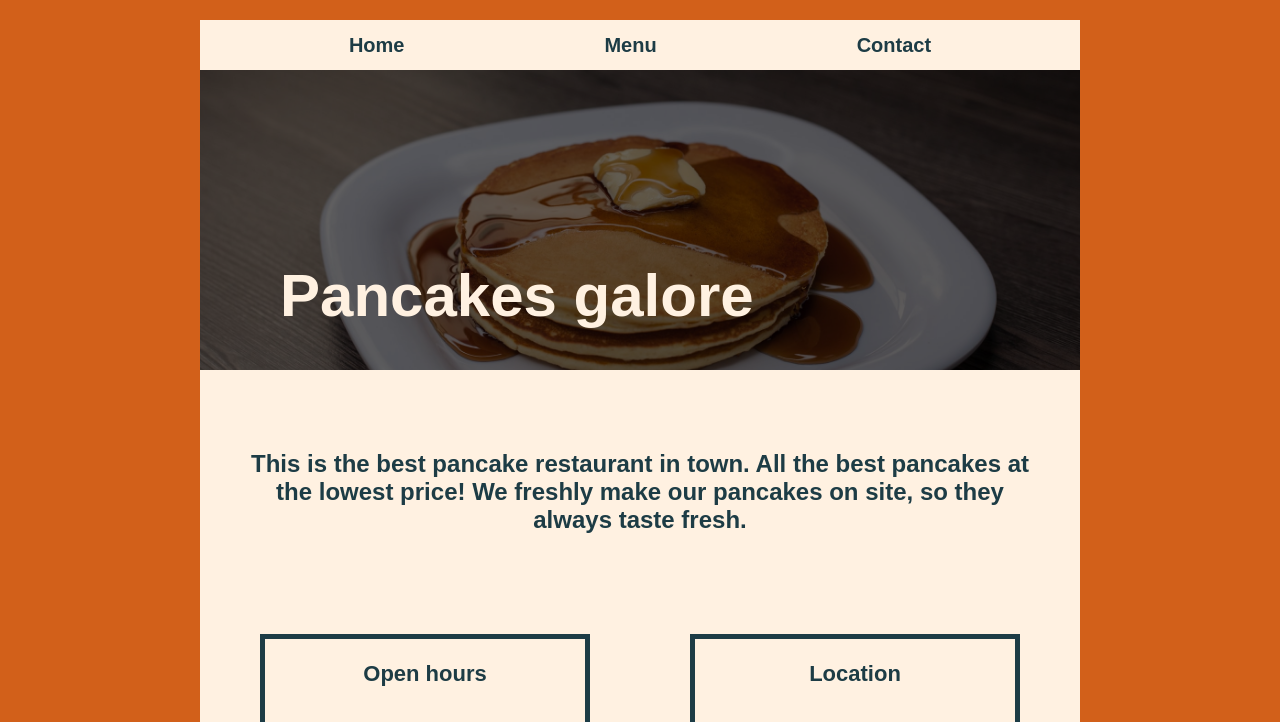
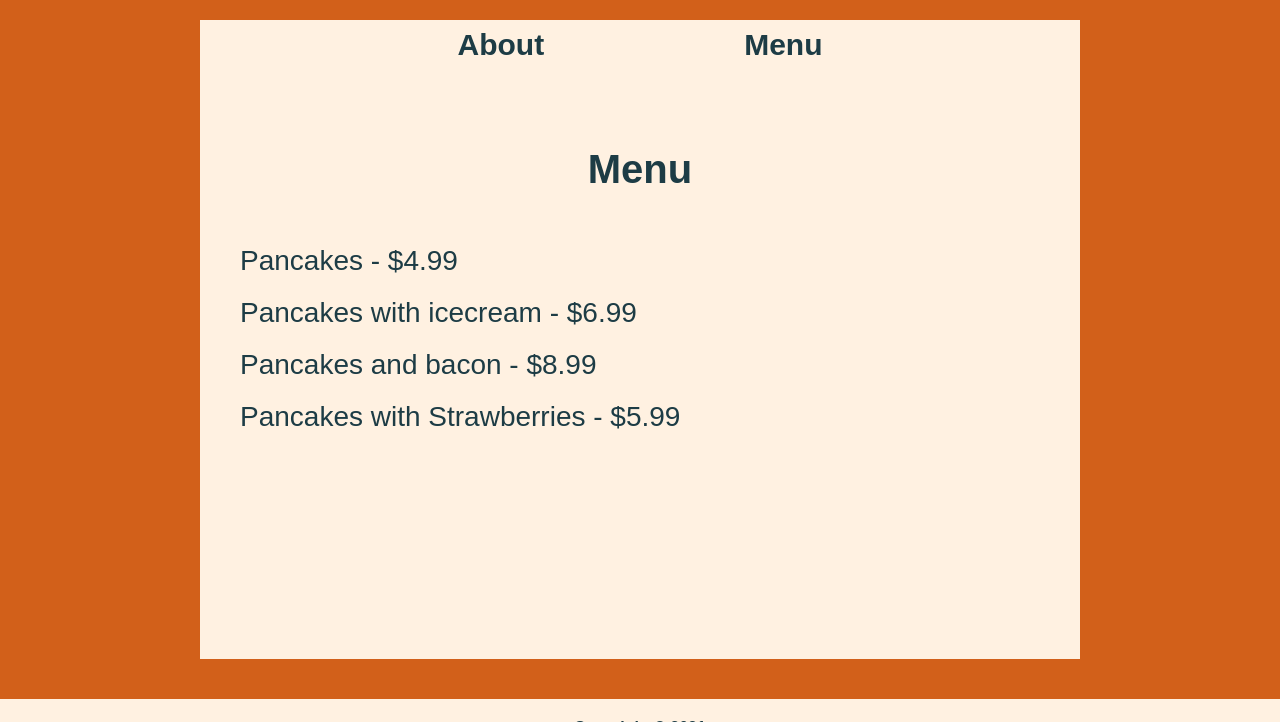
Before and after one commit to therossington/restaurant_page, a website built with webpack: page dist/index.html in a window 1280 px wide. Both pictures are taken after a click on the button "Menu". Shown: the top 722 px of the page. Built offline with nearby package versions, Linux system fonts and the light colour scheme.

Commit message:
Final commit

```diff
--- a/src/index.js
+++ b/src/index.js
@@ -1,16 +1,20 @@
 import './style.css';
 import { getTabs } from './page-tabs';
-import {getContainersHome, getHeaderHome, getTextIntro, getHoursList} from './page-load';
+import { getContainersMenu, getMenuHeader } from './page-menu';
+import { getContainersHome, getHeaderHome, getTextIntro, getHoursList } from './page-load';
 import { getFooter } from './page-footer';
-import { getContainersMenu } from './page-menu';
 
 const tabSwitcher = (() => {
     getTabs.tab1.addEventListener('click', () => {
+        getContainersHome.content.appendChild(getContainersHome.homePage);
+        getContainersMenu.content.removeChild(getContainersMenu.menuPage);
+    });
+    getTabs.tab2.addEventListener('click', () => {
         getContainersHome.content.removeChild(getContainersHome.homePage);
+        getContainersMenu.content.appendChild(getContainersMenu.menuPage);
+    });
+    addEventListener('load', () => {
+        getContainersHome.content.appendChild(getContainersHome.homePage);
+        getContainersMenu.content.removeChild(getContainersMenu.menuPage);
     })
 })();
-
-addEventListener('load', () => {
-    getContainersHome.homePage.style.display = "flex";
-    getContainersMenu.content.removeChild(getContainersMenu.menuPage);
-})
--- /dev/null
+++ b/src/page-contact.js
@@ -0,0 +1,26 @@
+const getContainersContact = (() => {
+    const content = document.querySelector('#content');
+
+    const contactPage = document.createElement('div');
+    contactPage.classList.add('contact-page');
+    content.appendChild(contactPage);
+
+    const contentContainer = document.createElement('div');
+    const headerContainer = document.createElement('div');
+
+    contactPage.appendChild(contentContainer);
+
+    contentContainer.classList.add('content-container');
+    headerContainer.classList.add('header-container');
+
+    return {
+        contactPage,
+        contentContainer,
+        headerContainer,
+        content
+    };
+})();
+
+export {
+    getContainersContact
+}
--- a/src/page-footer.js
+++ b/src/page-footer.js
@@ -1,10 +1,10 @@
 const getFooter = (() => {
-    const content = document.querySelector('#content');
+    const page = document.querySelector('body');
     const siteFooter = document.createElement('div');
     const _footerContent = document.createElement('div');
 
     siteFooter.classList.add('site-footer');
-    content.appendChild(siteFooter);
+    page.appendChild(siteFooter);
 
     siteFooter.appendChild(_footerContent);
     _footerContent.classList.add('footer-content');
--- a/src/page-menu.js
+++ b/src/page-menu.js
@@ -8,10 +8,12 @@ const getContainersMenu = (() => {
     const contentContainer = document.createElement('div');
     const headerContainer = document.createElement('div');
 
+    menuPage.appendChild(headerContainer);
     menuPage.appendChild(contentContainer);
 
+
     contentContainer.classList.add('content-container');
-    headerContainer.classList.add('header-container');
+    headerContainer.classList.add('header-container-menu');
 
     return {
         menuPage,
@@ -21,6 +23,42 @@ const getContainersMenu = (() => {
     };
 })();
 
+const getMenuHeader = (() => {
+    const header = document.createElement('h1');
+    header.classList.add('menu-header');
+    getContainersMenu.headerContainer.appendChild(header);
+    header.textContent = 'Menu';
+
+    return {
+        header
+    }
+})();
+
+const getMenuItems = (() => {
+    const itemsContainer = document.createElement('div');
+    itemsContainer.classList.add('items-container');
+    getContainersMenu.contentContainer.appendChild(itemsContainer);
+
+    const _menuList = document.createElement('ul');
+    itemsContainer.appendChild(_menuList);
+    _menuList.classList.add('menu-list');
+
+    const _menuItems = ['Pancakes - $4.99', 'Pancakes with icecream - $6.99', 'Pancakes and bacon - $8.99', 'Pancakes with Strawberries - $5.99'];
+
+    for(let i = 0; i <= _menuItems.length - 1; i++) {
+        const item = document.createElement('li');
+        item.classList.add('menu-items');
+        item.innerHTML = _menuItems[i];
+        _menuList.appendChild(item);
+    };
+
+    return {
+        itemsContainer
+    }
+})();
+
 export {
-    getContainersMenu
+    getContainersMenu,
+    getMenuHeader,
+    getMenuItems
 }
--- a/src/page-tabs.js
+++ b/src/page-tabs.js
@@ -13,18 +13,14 @@ const getTabs = (() => {
     _tabsContainer.appendChild(tab1);
     const tab2 = document.createElement('button');
     _tabsContainer.appendChild(tab2);
-    const tab3 = document.createElement('button');
-    _tabsContainer.appendChild(tab3);
 
-    tab1.textContent = 'Home';
+    tab1.textContent = 'About';
     tab2.textContent = 'Menu';
-    tab3.textContent = 'Contact';
 
     return {
         content,
         tab1,
-        tab2,
-        tab3
+        tab2
     }
 })();
 
--- a/src/style.css
+++ b/src/style.css
@@ -2,6 +2,27 @@ body {
     display: flex;
     flex-direction: column;
     margin: 0px;
+    background-color: #d2601a;
+}
+
+.header-container-menu {
+    background-color: #fff1e1;
+    display: flex;
+    justify-content: center;
+    padding-top: 50px;
+    padding-left: 200px;
+    margin-left: 200px;
+    padding-right: 200px;
+    margin-right: 200px;
+}
+
+.items-container {
+    background-color: #fff1e1;
+    display: flex;
+    align-items: center;
+    justify-content: flex-start;
+    padding-bottom: 200px;
+    padding-left: 40px;
 }
 
 .header-container {
@@ -58,7 +79,7 @@ button {
     border: none;
     height: 50px;
     font-family: sans-serif;
-    font-size: 20px;
+    font-size: 30px;
     font-weight: bold;
     color: #1d3c45;
     border-radius: 0px;
@@ -150,6 +171,14 @@ ul {
     background-color: #fff1e1;
 }
 
-.home-page {
-    display: flex;
+.menu-header {
+    font-family: sans-serif;
+    font-size: 40px;
+    color: #1d3c45;
 }
+
+.menu-items {
+    padding-top: 10px;
+    padding-bottom: 10px;
+    font-size: 28px;
+}
```
Also changed, not shown: dist/index.html, dist/main.js.
